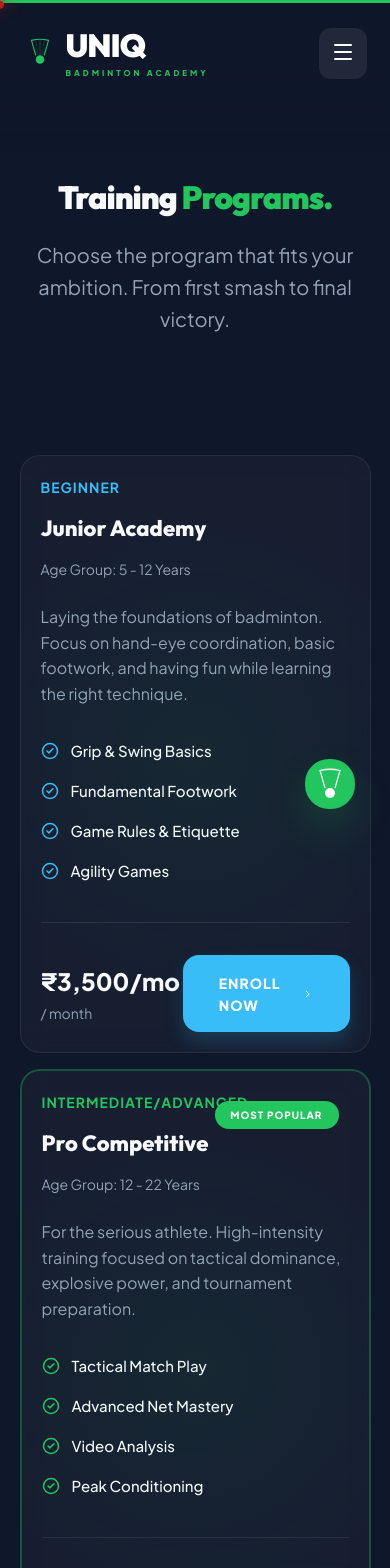
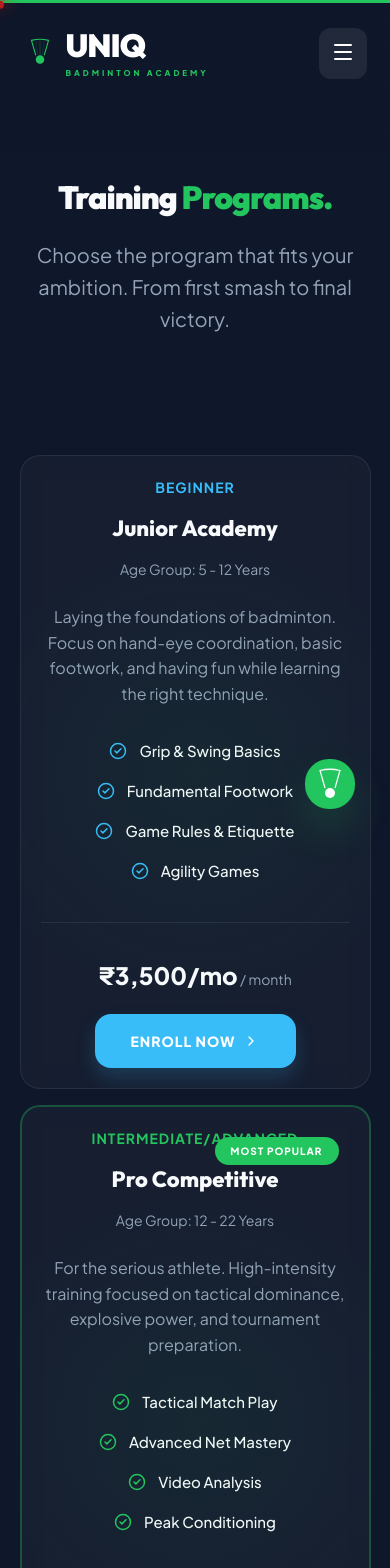
Before and after one commit to ChargeMOD-CMD/uniqbadmintonacademy, a React (Vite) app: page /uniqbadmintonacademy/programs in a window 390 px wide. Shown: the top 1568 px of the page. Built offline with nearby package versions, Linux system fonts and the light colour scheme.

Commit message:
fix: standardized mobile alignment and centering across all pages

```diff
--- a/src/pages/Coaches.jsx
+++ b/src/pages/Coaches.jsx
@@ -80,16 +80,16 @@ export const Coaches = () => {
             <h3 style={{ fontSize: 28, fontWeight: 800, marginBottom: 8 }}>{c.name}</h3>
             <p style={{ color: c.color, fontWeight: 700, fontSize: 14, textTransform: "uppercase", letterSpacing: "1px", marginBottom: 32 }}>{c.role}</p>
 
-            <div style={{ display: "flex", flexDirection: "column", gap: 20, textAlign: "left" }}>
-              <div style={{ display: "flex", gap: 12 }}>
+            <div style={{ display: "flex", flexDirection: "column", gap: 20, textAlign: "left" }} className="mobile-text-center">
+              <div style={{ display: "flex", gap: 12 }} className="mobile-flex-center">
                 <Star size={18} color={theme.colors.accent} style={{ flexShrink: 0 }} />
                 <p style={{ fontSize: 15, color: theme.colors.textMuted }}><span style={{ color: "#fff", fontWeight: 600 }}>Experience:</span> {c.exp}</p>
               </div>
-              <div style={{ display: "flex", gap: 12 }}>
+              <div style={{ display: "flex", gap: 12 }} className="mobile-flex-center">
                 <Award size={18} color={theme.colors.gold} style={{ flexShrink: 0 }} />
                 <p style={{ fontSize: 15, color: theme.colors.textMuted }}><span style={{ color: "#fff", fontWeight: 600 }}>Achievements:</span> {c.achievements}</p>
               </div>
-              <div style={{ display: "flex", gap: 12 }}>
+              <div style={{ display: "flex", gap: 12 }} className="mobile-flex-center">
                 <Activity size={18} color={theme.colors.blue} style={{ flexShrink: 0 }} />
                 <p style={{ fontSize: 15, color: theme.colors.textMuted }}><span style={{ color: "#fff", fontWeight: 600 }}>Focus:</span> {c.specialty}</p>
               </div>
--- a/src/pages/Enroll.jsx
+++ b/src/pages/Enroll.jsx
@@ -119,22 +119,22 @@ export const Enroll = () => {
             >
               <div style={{ display: "grid", gridTemplateColumns: "1fr 1fr", gap: 24, marginBottom: 24 }} className="responsive-grid">
                 <div>
-                  <label style={{ display: "block", fontSize: 14, fontWeight: 600, marginBottom: 12, color: theme.colors.textMuted }}>Full Name</label>
+                  <label style={{ display: "block", fontSize: 14, fontWeight: 600, marginBottom: 12, color: theme.colors.textMuted }} className="mobile-text-center">Full Name</label>
                   <input name="name" type="text" required style={inputStyle} value={formData.name} onChange={handleChange} placeholder="John Doe" />
                 </div>
                 <div>
-                  <label style={{ display: "block", fontSize: 14, fontWeight: 600, marginBottom: 12, color: theme.colors.textMuted }}>Email Address</label>
+                  <label style={{ display: "block", fontSize: 14, fontWeight: 600, marginBottom: 12, color: theme.colors.textMuted }} className="mobile-text-center">Email Address</label>
                   <input name="email" type="email" required style={inputStyle} value={formData.email} onChange={handleChange} placeholder="john@example.com" />
                 </div>
               </div>
 
               <div style={{ display: "grid", gridTemplateColumns: "1fr 1fr", gap: 24, marginBottom: 24 }} className="responsive-grid">
                 <div>
-                  <label style={{ display: "block", fontSize: 14, fontWeight: 600, marginBottom: 12, color: theme.colors.textMuted }}>Phone Number</label>
+                  <label style={{ display: "block", fontSize: 14, fontWeight: 600, marginBottom: 12, color: theme.colors.textMuted }} className="mobile-text-center">Phone Number</label>
                   <input name="phone" type="tel" required style={inputStyle} value={formData.phone} onChange={handleChange} placeholder="+91 XXXXX XXXXX" />
                 </div>
                 <div>
-                  <label style={{ display: "block", fontSize: 14, fontWeight: 600, marginBottom: 12, color: theme.colors.textMuted }}>Target Program</label>
+                  <label style={{ display: "block", fontSize: 14, fontWeight: 600, marginBottom: 12, color: theme.colors.textMuted }} className="mobile-text-center">Target Program</label>
                   <select name="program" required style={inputStyle} value={formData.program} onChange={handleChange}>
                     <option value="" disabled>Select a program</option>
                     <option value="Junior Academy">Junior Academy</option>
@@ -145,7 +145,7 @@ export const Enroll = () => {
               </div>
 
               <div style={{ marginBottom: 40 }}>
-                <label style={{ display: "block", fontSize: 14, fontWeight: 600, marginBottom: 12, color: theme.colors.textMuted }}>Experience Level & Goals</label>
+                <label style={{ display: "block", fontSize: 14, fontWeight: 600, marginBottom: 12, color: theme.colors.textMuted }} className="mobile-text-center">Experience Level & Goals</label>
                 <textarea name="experience" rows="4" style={inputStyle} value={formData.experience} onChange={handleChange} placeholder="Tell us about your background..."></textarea>
               </div>
 
--- a/src/pages/Facilities.jsx
+++ b/src/pages/Facilities.jsx
@@ -32,8 +32,8 @@ export const Facilities = () => {
             </p>
             <div style={{ display: "grid", gridTemplateColumns: "repeat(auto-fit, minmax(140px, 1fr))", gap: 30 }} className="responsive-grid">
               {items.map((item, i) => (
-                <div key={i}>
-                  <div style={{ marginBottom: 16 }}>{item.icon}</div>
+                <div key={i} className="mobile-text-center">
+                  <div style={{ marginBottom: 16 }} className="mobile-flex-center">{item.icon}</div>
                   <h4 style={{ fontSize: 18, fontWeight: 700, marginBottom: 8 }}>{item.title}</h4>
                   <p style={{ color: theme.colors.textMuted, fontSize: 14 }}>{item.desc}</p>
                 </div>
--- a/src/pages/FreeTrial.jsx
+++ b/src/pages/FreeTrial.jsx
@@ -66,8 +66,8 @@ export const FreeTrial = () => {
               Experience the UNIQ difference. Our 60-minute evaluation protocol includes technical baseline assessment, footwork calibration, and a customized growth roadmap.
             </p>
 
-            <div style={{ display: "flex", flexDirection: "column", gap: 28, marginBottom: 60 }}>
-              <div style={{ display: "flex", alignItems: "center", gap: 20 }}>
+            <div style={{ display: "flex", flexDirection: "column", gap: 28, marginBottom: 60 }} className="mobile-text-center">
+              <div style={{ display: "flex", alignItems: "center", gap: 20 }} className="mobile-flex-center">
                 <div style={{ width: 56, height: 56, borderRadius: "18px", background: "rgba(255,255,255,0.03)", display: "flex", alignItems: "center", justifyContent: "center", border: `1px solid ${theme.colors.glassBorder}` }}>
                   <Calendar size={24} color={theme.colors.accent} />
                 </div>
@@ -76,7 +76,7 @@ export const FreeTrial = () => {
                   <p style={{ color: theme.colors.textMuted, fontSize: 15 }}>Monday - Sunday Training Windows</p>
                 </div>
               </div>
-              <div style={{ display: "flex", alignItems: "center", gap: 20 }}>
+              <div style={{ display: "flex", alignItems: "center", gap: 20 }} className="mobile-flex-center">
                 <div style={{ width: 56, height: 56, borderRadius: "18px", background: "rgba(255,255,255,0.03)", display: "flex", alignItems: "center", justifyContent: "center", border: `1px solid ${theme.colors.glassBorder}` }}>
                   <Clock size={24} color={theme.colors.blue} />
                 </div>
@@ -133,7 +133,7 @@ export const FreeTrial = () => {
           {/* Map Info */}
           <div style={{ padding: "clamp(24px, 5vw, 40px)", display: "flex", flexDirection: "column", gap: 40 }} className="mobile-text-center">
             <div>
-              <div style={{ display: "flex", alignItems: "center", gap: 16, marginBottom: 24 }}>
+              <div style={{ display: "flex", alignItems: "center", gap: 16, marginBottom: 24 }} className="mobile-flex-center">
                 <div style={{ padding: 12, background: "rgba(34, 197, 94, 0.1)", borderRadius: "12px" }}>
                   <MapPin size={24} color={theme.colors.accent} />
                 </div>
--- a/src/pages/Programs.jsx
+++ b/src/pages/Programs.jsx
@@ -51,7 +51,7 @@ export const Programs = () => {
             whileInView={{ opacity: 1, scale: 1 }}
             viewport={{ once: true }}
             transition={{ delay: i * 0.1 }}
-            className="glass-card"
+            className="glass-card mobile-text-center"
             style={{
               padding: "clamp(30px, 8vw, 50px)", borderRadius: 40,
               border: p.featured ? `2px solid ${p.color}50` : `1px solid ${theme.colors.glassBorder}`,
@@ -69,17 +69,17 @@ export const Programs = () => {
 
             <p style={{ color: theme.colors.textMuted, fontSize: 16, lineHeight: 1.6, marginBottom: 32, flex: 1 }}>{p.desc}</p>
 
-            <div style={{ display: "flex", flexDirection: "column", gap: 16, marginBottom: 40 }}>
+            <div style={{ display: "flex", flexDirection: "column", gap: 16, marginBottom: 40 }} className="mobile-text-center">
               {p.features.map(f => (
-                <div key={f} style={{ display: "flex", alignItems: "center", gap: 12 }}>
+                <div key={f} style={{ display: "flex", alignItems: "center", gap: 12 }} className="mobile-flex-center">
                   <CheckCircle2 size={18} color={p.color} />
                   <span style={{ fontSize: 15, fontWeight: 500 }}>{f}</span>
                 </div>
               ))}
             </div>
 
-            <div style={{ borderTop: `1px solid ${theme.colors.glassBorder}`, paddingTop: 32, display: "flex", alignItems: "center", justifyContent: "space-between" }}>
-              <div>
+            <div style={{ borderTop: `1px solid ${theme.colors.glassBorder}`, paddingTop: 32, display: "flex", alignItems: "center", justifyContent: "space-between", gap: 20 }} className="footer-bottom">
+              <div className="mobile-text-center">
                 <span style={{ fontSize: 24, fontWeight: 900 }}>{p.price}</span>
                 <span style={{ fontSize: 14, color: theme.colors.textMuted }}> / month</span>
               </div>
@@ -88,7 +88,8 @@ export const Programs = () => {
                 borderRadius: "16px", fontWeight: 900, cursor: "pointer", fontSize: 14,
                 textDecoration: "none", display: "flex", alignItems: "center", gap: 8,
                 textTransform: "uppercase", letterSpacing: "1px",
-                boxShadow: `0 10px 20px ${p.color}30`
+                boxShadow: `0 10px 20px ${p.color}30`,
+                width: "fit-content"
               }}>
                 Enroll Now <ChevronRight size={16} />
               </Link>
```
